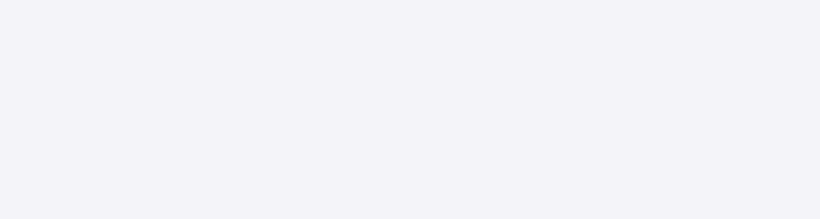
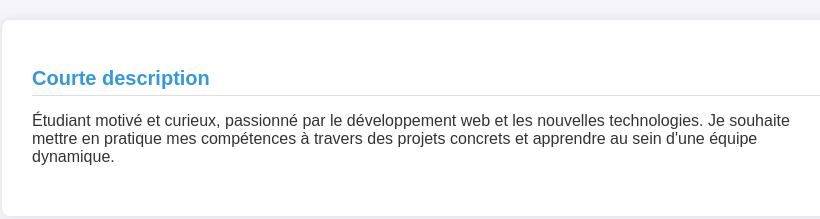
Before and after one commit to Dwin-ecom/mon-cv, a plain HTML site: page index.html in a window 1280 px wide. Shown: the whole page, without its empty margins (208-1028 px from the left). Drawn offline with Linux system fonts and the light colour scheme.

Commit message:
mise en place de la section description

```diff
--- a/index.html
+++ b/index.html
@@ -7,6 +7,11 @@
     <link rel="stylesheet" href="style.css">
 </head>
 <body>
-
+    <div class="cv-container">
+        <section id="description">
+            <h2>Courte description</h2>
+            <p>Étudiant motivé et curieux, passionné par le développement web et les nouvelles technologies. Je souhaite mettre en pratique mes compétences à travers des projets concrets et apprendre au sein d'une équipe dynamique.</p>
+        </section>
+    </div>
 </body>
 </html>
```
